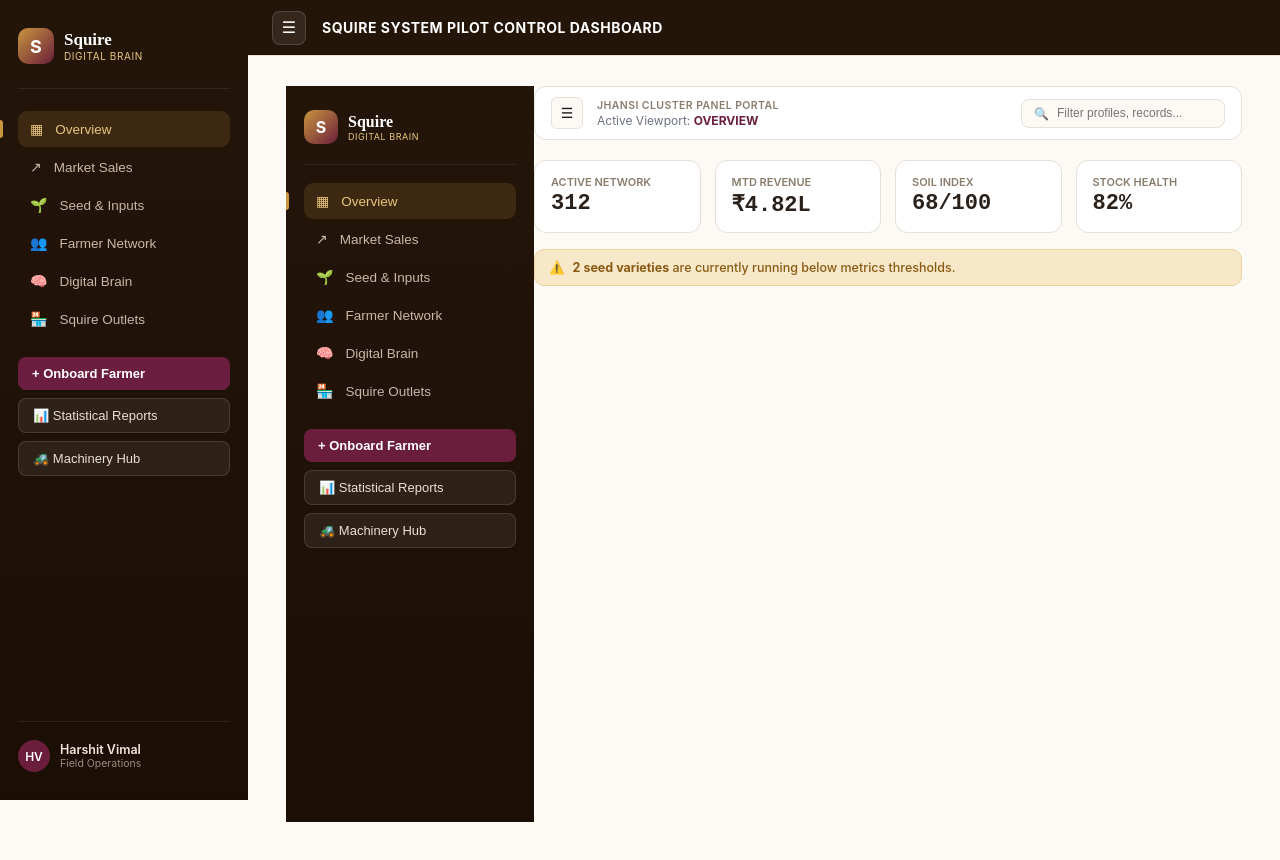
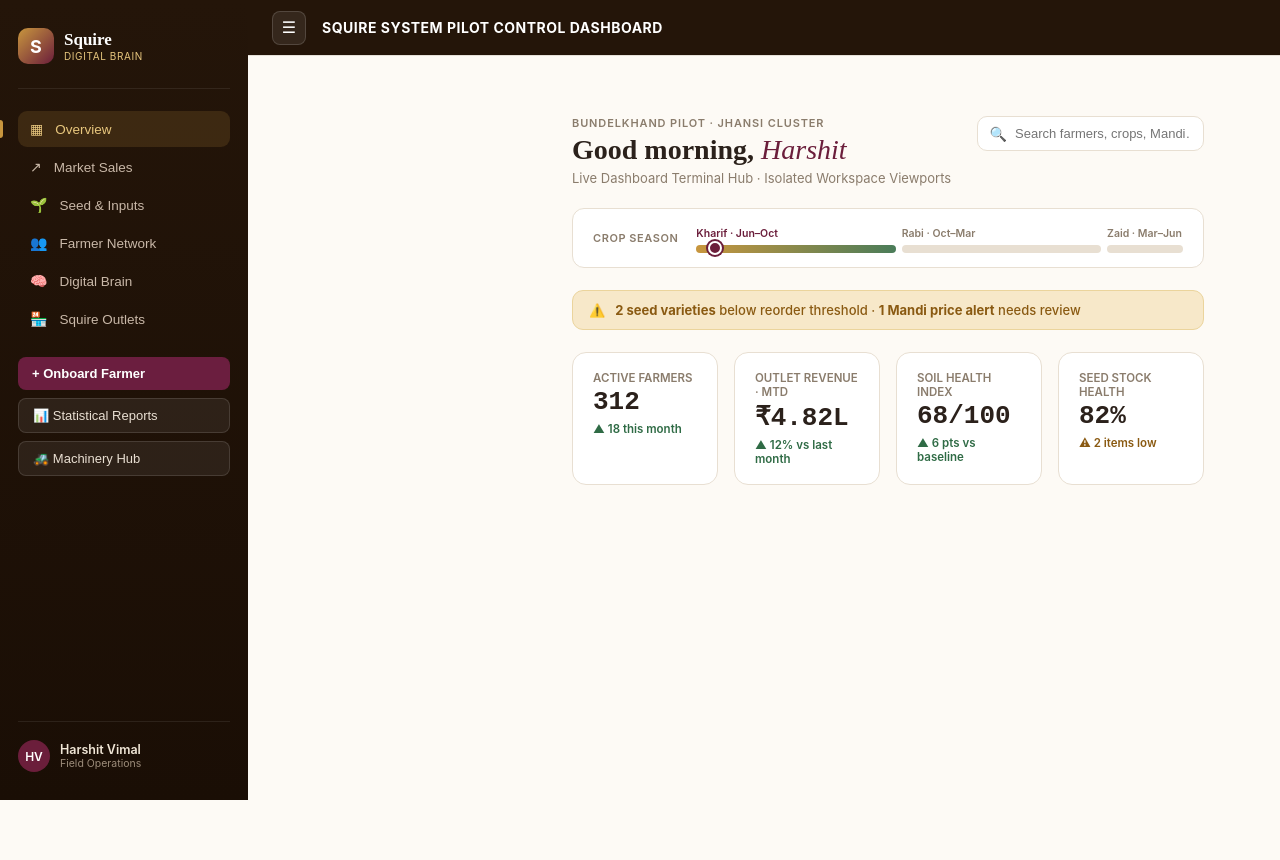
Before and after one commit to Befellow/Befellow-squire-agri-hub-V3, a React (Vite) app in the folder squire-agri-hub-main/: page / in a window 1280 px wide. Shown: the top 860 px of the page. Built offline with nearby package versions, Linux system fonts and the light colour scheme.

Commit message:
Update App.jsx

```diff
--- a/squire-agri-hub-main/src/App.jsx
+++ b/squire-agri-hub-main/src/App.jsx
@@ -1339,154 +1339,158 @@ function Dashboard({ activeSection, farmers, onSelect, onNew, onViewReports, onV
   const filteredTxn = TXN.filter(r => !searchQ || Object.values(r).join(" ").toLowerCase().includes(searchQ.toLowerCase()));
   const filteredFarmers = farmers.filter(f => !searchQ || `${f.name} ${f.village} ${f.district} ${f.cropHistory}`.toLowerCase().includes(searchQ.toLowerCase()));
 
+  const scrollTo = (id) => { setActiveSection(id); };
+
   return (
-    <div style={{ display: "flex", minHeight: "92vh", fontFamily: "'Inter',sans-serif", position: "relative" }}>
-
-      {/* PERSISTENT SIDEBAR - Collapse and expand animation logic handles resizing cleanly */}
-      <aside style={{
-        width: sidebarOpen ? 248 : 0,
-        opacity: sidebarOpen ? 1 : 0,
-        background: "linear-gradient(180deg,#241509 0%,#1A0E05 100%)",
-        color: "#E9DFD2",
-        position: "absolute", top: 0, left: 0, bottom: 0,
-        display: "flex", flexDirection: "column",
-        padding: sidebarOpen ? "24px 18px" : "24px 0px",
-        zIndex: 20, transition: "all 0.2s ease-in-out",
-        overflowX: "hidden", overflowY: "auto"
-      }}>
-        <div style={{ display: "flex", alignItems: "center", gap: 10, paddingBottom: 20, borderBottom: "1px solid rgba(255,255,255,.08)", marginBottom: 18, minWidth: 212 }}>
-          <div style={{ width: 34, height: 34, borderRadius: 10, background: "linear-gradient(135deg,#C8963E 0%,#6B1E3B 100%)", display: "flex", alignItems: "center", justifyContent: "center", fontWeight: 700, color: "#fff", fontSize: 16 }}>S</div>
-          <div><div style={{ fontWeight: 600, fontSize: 16, color: "#fff", fontFamily: "serif" }}>Squire</div><div style={{ fontSize: 9, color: "#E8C77E", letterSpacing: "0.06em", textTransform: "uppercase" }}>Digital Brain</div></div>
-        </div>
-
-        {/* State Switching Navigation Links */}
-        <nav style={{ display: "flex", flexDirection: "column", gap: 2, minWidth: 212 }}>
+    <div style={{ display: "flex", minHeight: "100vh", fontFamily: "'Inter',sans-serif" }}>
+      {/* Sidebar Layout panel */}
+      <aside style={{ width: 248, background: "linear-gradient(180deg,#241509 0%,#1A0E05 100%)", color: "#E9DFD2", position: "fixed", top: 0, left: 0, bottom: 0, display: "flex", flexDirection: "column", padding: "28px 18px", zIndex: 20, overflowY: "auto" }}>
+        <div style={{ display: "flex", alignItems: "center", gap: 10, paddingBottom: 24, borderBottom: "1px solid rgba(255,255,255,.08)", marginBottom: 22 }}>
+          <div style={{ width: 36, height: 36, borderRadius: 10, background: "linear-gradient(135deg,#C8963E 0%,#6B1E3B 100%)", display: "flex", alignItems: "center", justifyContent: "center", fontWeight: 700, color: "#fff", fontSize: 18 }}>S</div>
+          <div><div style={{ fontWeight: 600, fontSize: 17, color: "#fff", fontFamily: "serif" }}>Squire</div><div style={{ fontSize: 10, color: "#E8C77E", letterSpacing: "0.06em", textTransform: "uppercase" }}>Digital Brain</div></div>
+        </div>
+        <nav style={{ display: "flex", flexDirection: "column", gap: 2 }}>
           {NAV.map(n => (
-            <button key={n.id} onClick={() => setActiveSection(n.id)} style={{ display: "flex", alignItems: "center", gap: 12, padding: "10px 12px", borderRadius: 9, background: activeSection === n.id ? "rgba(200,150,62,.16)" : "transparent", color: activeSection === n.id ? "#E8C77E" : "#C9B8A8", fontSize: 13.5, fontWeight: 500, border: "none", cursor: "pointer", textAlign: "left", position: "relative" }}>
+            <button key={n.id} onClick={() => scrollTo(n.id)} style={{ display: "flex", alignItems: "center", gap: 12, padding: "10px 12px", borderRadius: 9, background: activeSection === n.id ? "rgba(200,150,62,.16)" : "transparent", color: activeSection === n.id ? "#E8C77E" : "#C9B8A8", fontSize: 13.5, fontWeight: 500, border: "none", cursor: "pointer", textAlign: "left", position: "relative" }}>
               <span style={{ fontSize: 14 }}>{n.icon}</span>{n.label}
               {activeSection === n.id && <span style={{ position: "absolute", left: -18, top: "50%", transform: "translateY(-50%)", width: 3, height: 18, background: "#C8963E", borderRadius: "0 3px 3px 0" }} />}
             </button>
           ))}
         </nav>
-
-        <div style={{ display: "flex", flexDirection: "column", gap: 8, margin: "20px 0", minWidth: 212 }}>
+        <div style={{ display: "flex", flexDirection: "column", gap: 8, margin: "20px 0" }}>
           <button onClick={onNew} style={{ background: "#6B1E3B", color: "#fff", border: "none", borderRadius: 8, padding: "9px 14px", fontSize: 13, fontWeight: 600, cursor: "pointer", textAlign: "left" }}>+ Onboard Farmer</button>
           <button onClick={onViewReports} style={{ background: "rgba(255,255,255,.07)", color: "#E9DFD2", border: "1px solid rgba(255,255,255,.12)", borderRadius: 8, padding: "9px 14px", fontSize: 13, fontWeight: 500, cursor: "pointer", textAlign: "left" }}>📊 Statistical Reports</button>
           <button onClick={onViewMachinery} style={{ background: "rgba(255,255,255,.07)", color: "#E9DFD2", border: "1px solid rgba(255,255,255,.12)", borderRadius: 8, padding: "9px 14px", fontSize: 13, fontWeight: 500, cursor: "pointer", textAlign: "left" }}>🚜 Machinery Hub</button>
         </div>
       </aside>
 
-      {/* CORE WORKSPACE VIEWPORT - Margins adjust dynamically to sidebar toggles */}
-      <div style={{ flex: 1, marginLeft: sidebarOpen ? 248 : 0, transition: "margin-left 0.2s ease-in-out", display: "flex", flexDirection: "column", minWidth: 0 }}>
-
-        {/* UPPER TOPBAR PANEL PANEL — Contains the Open/Close control switch trigger safely */}
-        <div style={{ display: "flex", alignItems: "center", gap: 14, background: "#fff", border: `1px solid ${C.border}`, borderRadius: 12, padding: "10px 16px", marginBottom: 20 }}>
-          <button
-            onClick={() => setSidebarOpen(!sidebarOpen)}
-            style={{ background: C.cream, border: `1px solid ${C.border}`, borderRadius: 6, width: 32, height: 32, color: C.charcoal, cursor: "pointer", fontSize: 14, display: "flex", alignItems: "center", justifyContent: "center", outline: "none" }}
-            title={sidebarOpen ? "Hide Left Sidebar" : "Show Left Sidebar"}
-          >
-            ☰
-          </button>
-          <div style={{ display: "flex", justifyContent: "space-between", alignItems: "center", flex: 1, flexWrap: "wrap", gap: 12 }}>
-            <div>
-              <div style={{ fontSize: 10.5, fontWeight: 600, letterSpacing: "0.04em", textTransform: "uppercase", color: "#8A7C6C" }}>Jhansi Cluster Panel Portal</div>
-              <div style={{ fontSize: 12, color: C.muted, marginTop: 1 }}>Active Viewport: <strong style={{ color: C.maroon }}>{activeSection.toUpperCase()}</strong></div>
-            </div>
-            <div style={{ display: "flex", alignItems: "center", gap: 8, background: C.cream, border: `1px solid ${C.border}`, borderRadius: 8, padding: "6px 12px", minWidth: 200 }}>
-              <span style={{ fontSize: 12, color: "#8A7C6C" }}>🔍</span>
-              <input value={searchQ} onChange={e => setSearchQ(e.target.value)} type="text" placeholder="Filter profiles, records..." style={{ border: "none", outline: "none", background: "transparent", fontSize: 12, width: "100%", color: "#2B211B" }} />
-            </div>
-          </div>
-        </div>
-
-        {/* ISOLATED VIEW CONTENT ROUTER PANELS */}
-        <div style={{ width: "100%" }}>
-          {activeSection === "overview" && (
-            <div style={{ display: "flex", flexDirection: "column", gap: 16 }}>
-              <div style={{ display: "grid", gridTemplateColumns: "repeat(4, 1fr)", gap: 14 }}>
-                {[ { label: "Active Network", value: `${farmers.length + 309}` }, { label: "MTD Revenue", value: "₹4.82L" }, { label: "Soil Index", value: "68/100" }, { label: "Stock Health", value: "82%" } ].map((k, i) => (
-                  <Card key={i} style={{ padding: "14px 16px" }}>
-                    <div style={{ fontSize: 11, fontWeight: 600, color: "#8A7C6C", textTransform: "uppercase" }}>{k.label}</div>
-                    <div style={{ fontFamily: "monospace", fontSize: 22, fontWeight: 800, color: "#2B211B", marginTop: 2 }}>{k.value}</div>
-                  </Card>
-                ))}
-              </div>
-              <div style={{ display: "flex", alignItems: "center", gap: 8, background: "#F7E8C9", color: "#8A5A12", border: "1px solid #EBD49C", borderRadius: 10, padding: "10px 14px", fontSize: 12.5, fontWeight: 500 }}>
-                ⚠️ <span><strong>2 seed varieties</strong> are currently running below metrics thresholds.</span>
-              </div>
-            </div>
-          )}
-
-          {activeSection === "market" && (
-            <div style={{ display: "grid", gridTemplateColumns: "1.5fr 1fr", gap: 16 }}>
-              <Card>
-                <h4 style={{ margin: "0 0 10px", fontSize: 14, fontWeight: 700 }}>Live Regional Mandi Tracker</h4>
-                {Object.entries(md).filter(([k]) => k !== "labels").map(([crop, arr]) => (
-                  <div key={crop} style={{ display: "flex", justifyContent: "space-between", padding: "8px 0", borderBottom: `1px solid ${C.border}`, fontSize: 13 }}>
-                    <span style={{ textTransform: "capitalize" }}>• {crop} Price:</span>
-                    <strong style={{ fontFamily: "monospace" }}>₹{arr[arr.length - 1].toLocaleString()}</strong>
+      {/* Main Workspace Frame Viewport */}
+      <main style={{ marginLeft: 248, flex: 1, padding: "30px 38px 60px", maxWidth: 1080 }}>
+        {/* Top Header Grid */}
+        <div style={{ display: "flex", justifyContent: "space-between", alignItems: "flex-start", gap: 24, marginBottom: 22, flexWrap: "wrap" }}>
+          <div>
+            <div style={{ fontSize: 11, fontWeight: 600, letterSpacing: "0.08em", textTransform: "uppercase", color: "#8A7C6C", marginBottom: 4 }}>Bundelkhand Pilot · Jhansi Cluster</div>
+            <h1 style={{ fontFamily: "serif", fontWeight: 600, fontSize: 28, color: "#2B211B" }}>Good morning, <em style={{ fontStyle: "italic", color: "#6B1E3B", fontWeight: 500 }}>Harshit</em></h1>
+            <div style={{ fontSize: 13, color: "#8A7C6C", marginTop: 4 }}>Live Dashboard Terminal Hub · Isolated Workspace Viewports</div>
+          </div>
+          <div style={{ display: "flex", alignItems: "center", gap: 12 }}>
+            <div style={{ display: "flex", alignItems: "center", gap: 8, background: "#fff", border: "1px solid #E8DFD2", borderRadius: 10, padding: "8px 12px", minWidth: 220 }}>
+              <span style={{ fontSize: 14, color: "#8A7C6C" }}>🔍</span>
+              <input value={searchQ} onChange={e => setSearchQ(e.target.value)} type="text" placeholder="Search farmers, crops, Mandi…" style={{ border: "none", outline: "none", background: "transparent", fontSize: 13, width: "100%", color: "#2B211B" }} />
+            </div>
+          </div>
+        </div>
+
+        {/* 1. OVERVIEW PAGE VIEWPORT */}
+        {activeSection === "overview" && (
+          <div style={{ display: "flex", flexDirection: "column", gap: 22 }}>
+            <div style={{ display: "flex", alignItems: "center", background: "#fff", border: "1px solid #E8DFD2", borderRadius: 12, padding: "14px 20px" }}>
+              <div style={{ fontSize: 11, fontWeight: 600, color: "#8A7C6C", letterSpacing: "0.05em", textTransform: "uppercase", marginRight: 18, whiteSpace: "nowrap" }}>Crop Season</div>
+              <div style={{ flex: 1, display: "flex", gap: 6, paddingTop: 22 }}>
+                {[{ label: "Kharif · Jun–Oct", flex: 0.42, active: true }, { label: "Rabi · Oct–Mar", flex: 0.42, active: false }, { label: "Zaid · Mar–Jun", flex: 0.16, active: false }].map((seg, i) => (
+                  <div key={i} style={{ flex: seg.flex, height: 8, borderRadius: 5, background: seg.active ? "linear-gradient(90deg,#C8963E 0%,#4A7C59 100%)" : "#E8DFD2", position: "relative" }}>
+                    <span style={{ position: "absolute", top: -18, left: 0, fontSize: 10.5, fontWeight: 600, color: seg.active ? "#6B1E3B" : "#8A7C6C", whiteSpace: "nowrap" }}>{seg.label}</span>
+                    {seg.active && <div style={{ position: "absolute", top: -4, left: "6%", width: 14, height: 14, borderRadius: "50%", background: "#6B1E3B", border: "2.5px solid #fff", boxShadow: "0 0 0 2px #6B1E3B" }} />}
                   </div>
                 ))}
-              </Card>
-              <Card>
-                <h4 style={{ margin: "0 0 10px", fontSize: 14, fontWeight: 700 }}>Distribution Pipeline</h4>
-                {filteredTxn.slice(0, 4).map((r, i) => (
-                  <div key={i} style={{ display: "flex", justifyContent: "space-between", fontSize: 12.5, padding: "6px 0", alignItems: "center" }}>
-                    <span>{r.name}</span><Badge color="gold">{r.status}</Badge>
-                  </div>
-                ))}
-              </Card>
-            </div>
-          )}
-
-          {activeSection === "seed" && (
-            <Card>
-              <h4 style={{ margin: "0 0 12px", fontSize: 14, fontWeight: 700 }}>Supply Stock Volumes</h4>
-              {SEED_INV.map(m => (
-                <div key={m.name} style={{ marginBottom: 10, fontSize: 12.5 }}>
-                  <div style={{ display: "flex", justifyContent: "space-between" }}><span>{m.name}</span><strong>{m.stock} Qtl</strong></div>
-                  <div style={{ height: 5, background: C.cream, borderRadius: 4, overflow: "hidden", marginTop: 3 }}><div style={{ width: `${(m.stock / m.max) * 100}%`, height: "100%", background: INV_C[m.status] }} /></div>
+              </div>
+            </div>
+            <div style={{ display: "flex", alignItems: "center", gap: 10, background: "#F7E8C9", color: "#8A5A12", border: "1px solid #EBD49C", borderRadius: 11, padding: "11px 16px", fontSize: 13, fontWeight: 500 }}>
+              ⚠️ <span><strong>2 seed varieties</strong> below reorder threshold · <strong>1 Mandi price alert</strong> needs review</span>
+            </div>
+            <div style={{ display: "grid", gridTemplateColumns: "repeat(4, 1fr)", gap: 16 }}>
+              {[{ label: "Active Farmers", value: `${farmers.length + 309}`, delta: "▲ 18 this month", up: true }, { label: "Outlet Revenue · MTD", value: "₹4.82L", delta: "▲ 12% vs last month", up: true }, { label: "Soil Health Index", value: "68/100", delta: "▲ 6 pts vs baseline", up: true }, { label: "Seed Stock Health", value: "82%", delta: "⚠ 2 items low", up: false }].map((k, i) => (
+                <div key={i} style={{ background: "#fff", border: "1px solid #E8DFD2", borderRadius: 14, padding: "18px 20px" }}>
+                  <div style={{ fontSize: 11.5, fontWeight: 600, color: "#8A7C6C", textTransform: "uppercase" }}>{k.label}</div>
+                  <div style={{ fontFamily: "monospace", fontSize: 26, fontWeight: 600, color: "#2B211B", marginTop: 2 }}>{k.value}</div>
+                  <div style={{ display: "inline-flex", alignItems: "center", gap: 3, fontSize: 11.5, fontWeight: 600, marginTop: 2, color: k.up ? "#2F6B45" : "#8A5A12" }}>{k.delta}</div>
                 </div>
               ))}
-            </Card>
-          )}
-
-          {activeSection === "farmers" && (
-            <Card>
-              <h4 style={{ margin: "0 0 12px", fontSize: 14, fontWeight: 700 }}>Champion Network Profiles Matrix</h4>
-              <div style={{ display: "flex", flexDirection: "column", gap: 8 }}>
-                {filteredFarmers.map(f => (
-                  <div key={f.id} onClick={() => onSelect(f)} style={{ display: "flex", justifyContent: "space-between", alignItems: "center", padding: 10, background: C.cream, borderRadius: 8, cursor: "pointer", border: `1px solid ${C.border}` }}>
-                    <div>
-                      <div style={{ fontWeight: 700, fontSize: 13, color: C.charcoal }}>{f.name}</div>
-                      <div style={{ fontSize: 11, color: C.muted }}>{f.village} · {f.land}ha</div>
-                    </div>
-                    <Badge color={f.planGenerated ? "green" : "gold"}>{f.status}</Badge>
-                  </div>
-                ))}
-              </div>
-            </Card>
-          )}
-
-          {activeSection === "brain" && (
-            <Card style={{ textAlign: "center", padding: 20 }}>
-              <div style={{ fontSize: 24, fontWeight: 800, color: C.maroon }}>{assessed} Profiles</div>
-              <p style={{ fontSize: 13, color: C.muted, margin: "4px 0 0" }}>Restorative crop rotation blueprints calculated across Fatehpur clusters.</p>
-            </Card>
-          )}
-
-          {activeSection === "outlets" && (
-            <Card>
-              <h4 style={{ margin: "0 0 10px", fontSize: 14, fontWeight: 700 }}>Operational Shared Utilities</h4>
-              <div style={{ display: "grid", gridTemplateColumns: "1fr 1fr", gap: 10, fontSize: 12.5 }}>
-                <div style={{ background: C.cream, padding: 10, borderRadius: 6 }}>• Cold Storage: <strong>64% Fill</strong></div>
-                <div style={{ background: C.cream, padding: 10, borderRadius: 6 }}>• Daily Footfall: <strong>37 registered</strong></div>
-              </div>
-            </Card>
-          )}
-        </div>
-      </div>
+            </div>
+          </div>
+        )}
+
+        {/* 2. MARKET SALES PAGE VIEWPORT */}
+        {activeSection === "market" && (
+          <div style={{ display: "grid", gridTemplateColumns: "1.55fr 1fr", gap: 18 }}>
+            <div style={{ background: "#fff", border: "1px solid #E8DFD2", borderRadius: 14, padding: 20 }}>
+              <h3 style={{ fontFamily: "serif", fontWeight: 600, fontSize: 16, marginBottom: 12 }}>Mandi Prices Tracking (₹/Qtl)</h3>
+              {Object.entries(md).filter(([k]) => k !== "labels").map(([crop, priceArr]) => (
+                <div key={crop} style={{ display: "flex", justifyContent: "space-between", padding: "10px 0", borderBottom: "1px dashed #E8DFD2", fontSize: 13.5 }}>
+                  <span style={{ textTransform: "capitalize" }}><strong>{crop}</strong> Spot Price:</span>
+                  <span style={{ fontFamily: "monospace", fontWeight: 700, color: C.green }}>₹{priceArr[priceArr.length - 1].toLocaleString()}</span>
+                </div>
+              ))}
+            </div>
+            <div style={{ background: "#fff", border: "1px solid #E8DFD2", borderRadius: 14, padding: 20 }}>
+              <h3 style={{ fontFamily: "serif", fontWeight: 600, fontSize: 16, marginBottom: 14 }}>Real-Time Pipeline Tracking</h3>
+              {filteredTxn.map((r, i) => (
+                <div key={i} style={{ padding: "10px 0", borderBottom: "1px solid #E8DFD2", display: "flex", justifyContent: "space-between", fontSize: 12.5, alignItems: "center" }}>
+                  <div><strong>{r.name}</strong> ({r.crop})</div>
+                  <span style={{ background: SB_C[r.status].bg, color: SB_C[r.status].color, padding: "3px 9px", borderRadius: 20, fontSize: 10, fontWeight: 700, textTransform: "uppercase" }}>{SB_C[r.status].label}</span>
+                </div>
+              ))}
+            </div>
+          </div>
+        )}
+
+        {/* 3. SEED & INPUTS PAGE VIEWPORT */}
+        {activeSection === "seed" && (
+          <div style={{ background: "#fff", border: "1px solid #E8DFD2", borderRadius: 14, padding: 20 }}>
+            <h3 style={{ fontFamily: "serif", fontWeight: 600, fontSize: 16, marginBottom: 14 }}>Outlet Supply Inventory Ratios</h3>
+            {SEED_INV.map(m => (
+              <div key={m.name} style={{ marginBottom: 12 }}>
+                <div style={{ display: "flex", justifyContent: "space-between", fontSize: 13, marginBottom: 4 }}>
+                  <span>{m.name}</span><strong>{m.stock} Qtl MTD</strong>
+                </div>
+                <div style={{ height: 6, background: "#FAF6EF", borderRadius: 4, overflow: "hidden" }}><div style={{ width: `${(m.stock / m.max) * 100}%`, height: "100%", background: INV_C[m.status] }} /></div>
+              </div>
+            ))}
+          </div>
+        )}
+
+        {/* 4. FARMER NETWORK PAGE VIEWPORT */}
+        {activeSection === "farmers" && (
+          <div style={{ background: "#fff", border: "1px solid #E8DFD2", borderRadius: 14, padding: 20 }}>
+            <h3 style={{ fontFamily: "serif", fontWeight: 600, fontSize: 16, marginBottom: 14 }}>Village Cluster Champion Network Records</h3>
+            <div style={{ display: "flex", flexDirection: "column", gap: 10 }}>
+              {filteredFarmers.map(f => (
+                <div key={f.id} onClick={() => onSelect(f)} style={{ display: "flex", justifyContent: "space-between", alignItems: "center", padding: "12px 16px", background: "#FAF6EF", borderRadius: 10, cursor: "pointer", border: "1px solid #E8DFD2" }}>
+                  <div><div style={{ fontWeight: 700, fontSize: 14, color: "#2B211B" }}>{f.name}</div><div style={{ fontSize: 12, color: "#8A7C6C" }}>{f.village}, {f.district} · {f.land}ha · {f.soilType}</div></div>
+                  <span style={{ background: f.planGenerated ? "#DCEEE1" : "#F7E8C9", color: f.planGenerated ? "#2F6B45" : "#8A5A12", fontSize: 10.5, fontWeight: 700, padding: "4px 10px", borderRadius: 20 }}>{f.status}</span>
+                </div>
+              ))}
+            </div>
+          </div>
+        )}
+
+        {/* 5. DIGITAL BRAIN ADVISORY VIEWPORT */}
+        {activeSection === "brain" && (
+          <div style={{ background: "#fff", border: "1px solid #E8DFD2", borderRadius: 14, padding: 24 }}>
+            <h3 style={{ fontFamily: "serif", fontWeight: 600, fontSize: 16, marginBottom: 14 }}>AI Digital Blueprint Constraints Parameters</h3>
+            <div style={{ display: "grid", gridTemplateColumns: "repeat(3, 1fr)", gap: 16, textAlign: "center" }}>
+              <div><div style={{ fontSize: 26, fontWeight: 800, color: C.maroon }}>{assessed}</div><div style={{ fontSize: 11, color: C.muted, marginTop: 2 }}>Blueprints Issued</div></div>
+              <div><div style={{ fontSize: 26, fontWeight: 800, color: C.green }}>298</div><div style={{ fontSize: 11, color: C.muted, marginTop: 2 }}>Soil Profiles Mapped</div></div>
+              <div><div style={{ fontSize: 26, fontWeight: 800, color: C.gold }}>14</div><div style={{ fontSize: 11, color: C.muted, marginTop: 2 }}>Active Risk Advisories</div></div>
+            </div>
+          </div>
+        )}
+
+        {/* 6. SQUIRE OUTLETS PAGE VIEWPORT */}
+        {activeSection === "outlets" && (
+          <div style={{ background: "#fff", border: "1px solid #E8DFD2", borderRadius: 14, padding: 24 }}>
+            <h3 style={{ fontFamily: "serif", fontWeight: 600, fontSize: 16, marginBottom: 14 }}>Squire Shared Logistics Infrastructure</h3>
+            <div style={{ display: "grid", gridTemplateColumns: "repeat(3, 1fr)", gap: 18, fontSize: 13 }}>
+              { [["Machinery Custom Hiring Bay", "2 of 2 deployed"], ["Cold Storage Occupancy matrix", "64% utilized occupancy"], ["Daily Outlet Active Footfall register", "37 champions registered today"]].map(([l, v]) => (
+                <div key={l} style={{ padding: "10px 0", borderBottom: "1px dashed #E8DFD2" }}>
+                  <div style={{ fontSize: 12, color: "#8A7C6C", marginBottom: 4 }}>{l}</div>
+                  <strong style={{ fontFamily: "monospace", fontSize: 15 }}>{v}</strong>
+                </div>
+              )) }
+            </div>
+          </div>
+        )}
+      </main>
     </div>
   );
 }
```
